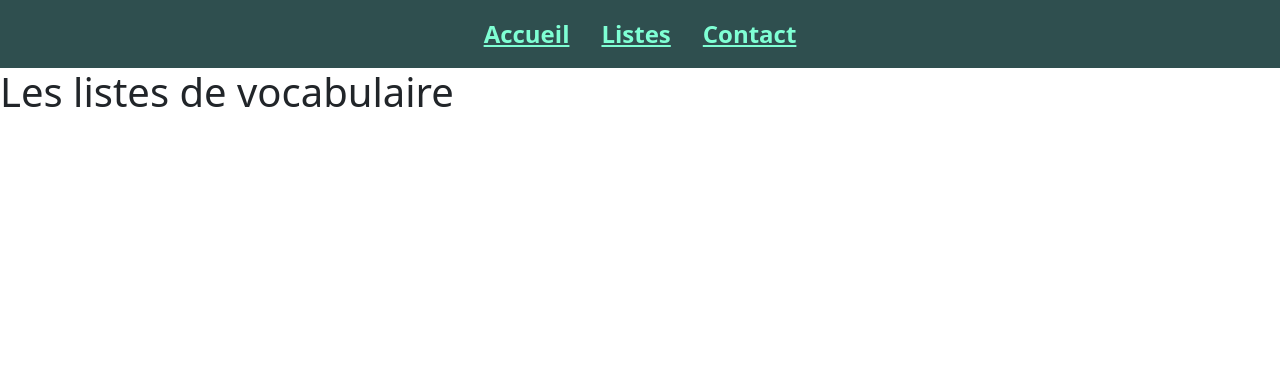
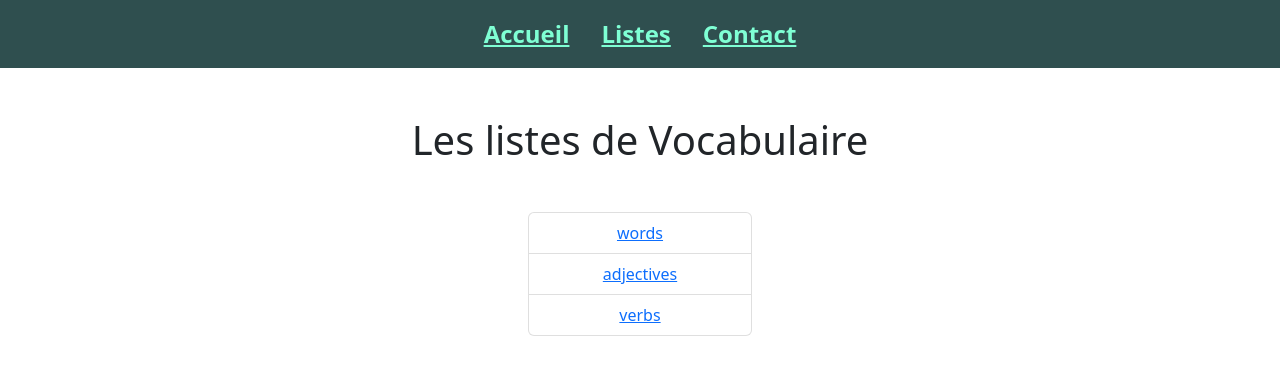
Before and after one commit to NMY0d4/NextJS-d-couverte, a Next.js app: page /listes in a window 1280 px wide. Shown: the top 374 px of the page. Built offline with nearby package versions, Linux system fonts and the light colour scheme.

Commit message:
instal and use uuid

```diff
--- a/package.json
+++ b/package.json
@@ -14,6 +14,7 @@
     "next": "13.1.6",
     "react": "18.2.0",
     "react-dom": "18.2.0",
-    "sass": "^1.58.3"
+    "sass": "^1.58.3",
+    "uuid": "^9.0.0"
   }
 }
--- a/src/pages/listes/index.js
+++ b/src/pages/listes/index.js
@@ -1,11 +1,21 @@
 import Link from "next/link";
-import React from "react";
+import { v4 as uuidv4 } from "uuid";
 
 function index({ listes }) {
   return (
-    <div>
-      <h1>Les listes de vocabulaire</h1>
-      {/* <Link href={`/blog/10 plats Lorrains`}>10 plats Lorrains</Link> */}
+    <div className="container">
+      <h1 className="text-center my-5">Les listes de Vocabulaire</h1>
+      <ul className="list-group" style={{ width: "20%", margin: "0 auto" }}>
+        {listes.map((cat) => {
+          return (
+            <li key={uuidv4()} className="text-center list-group-item">
+              <Link href={`/listes/${Object.keys(cat)[0]}`}>
+                {Object.keys(cat)[0]}
+              </Link>
+            </li>
+          );
+        })}
+      </ul>
     </div>
   );
 }
```
Also changed, not shown: 1 other file (tests, documents, lock files or other folders).
